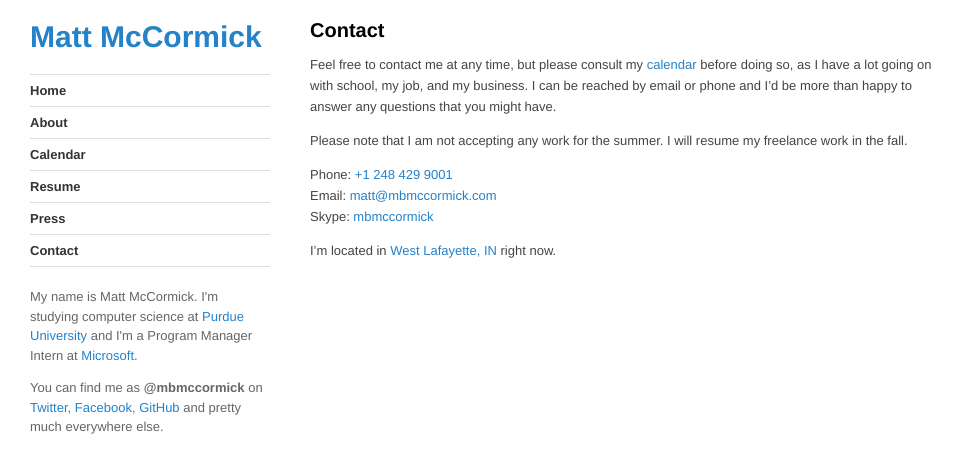
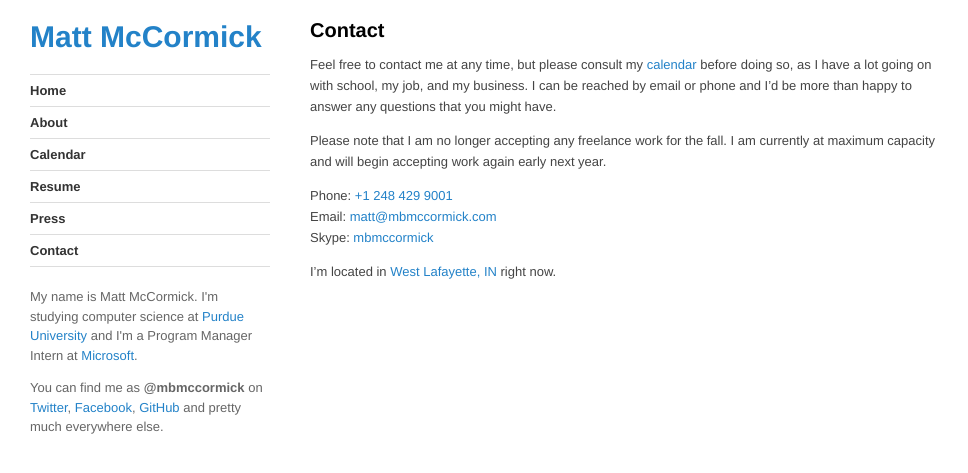
Before and after one commit to mbmccormick/mbmccormick.github.io, a Jekyll site: the page built from contact/index.md, in a window 1280 px wide. Shown: the top 473 px of the page, without its empty margins (0-968 px from the left). Built offline with Jekyll 4.4.1, drawn with Linux system fonts in a browser that asks for light colours; Markdown is read by kramdown in place of the engine named in the settings.

Commit message:
Update contact/index.md

```diff
--- a/contact/index.md
+++ b/contact/index.md
@@ -5,7 +5,7 @@ title: Contact
 
 Feel free to contact me at any time, but please consult my [calendar](http://mbmccormick.com/calendar) before doing so, as I have a lot going on with school, my job, and my business. I can be reached by email or phone and I’d be more than happy to answer any questions that you might have.
 
-Please note that I am not accepting any work for the summer. I will resume my freelance work in the fall.
+Please note that I am no longer accepting any freelance work for the fall. I am currently at maximum capacity and will begin accepting work again early next year.
 
 Phone: <a href="tel:12484299001">+1 248 429 9001</a>
 Email: <a href="mailto:matt@mbmccormick.com">matt@mbmccormick.com</a>
```
